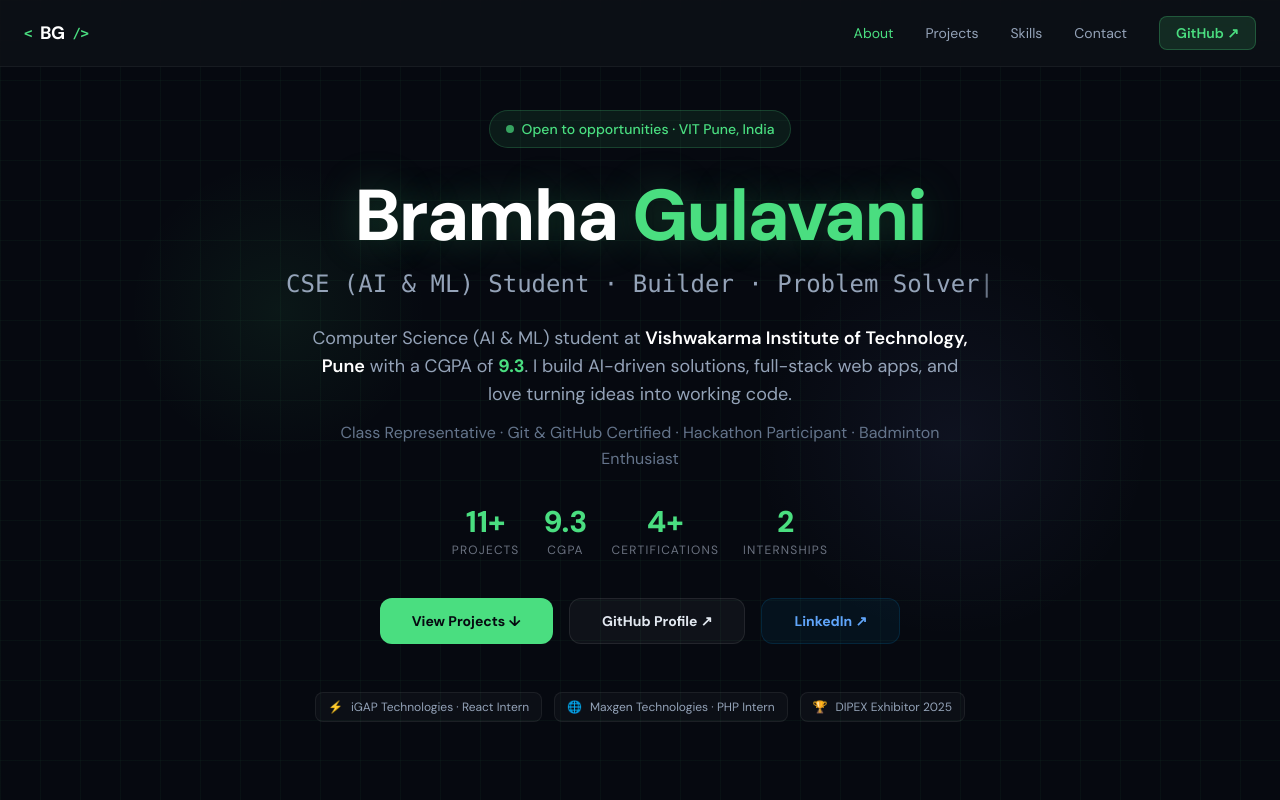
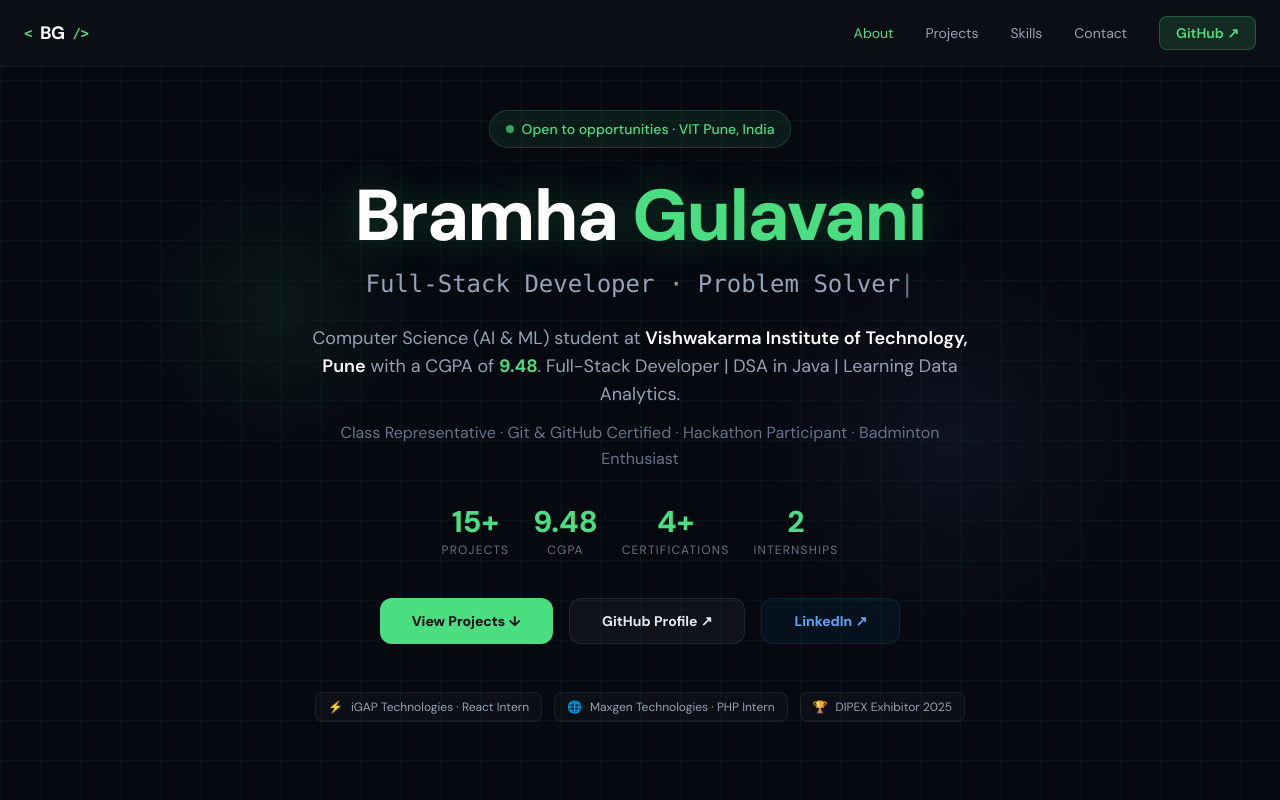
Before and after one commit to bramhagulavani/ProjectPage, a React (Create React App) app: page / in a window 1280 px wide. Shown: the top 800 px of the page. Built offline with nearby package versions, Linux system fonts and the light colour scheme.

Commit message:
Changed the educational information

```diff
--- a/src/ProjectPage.jsx
+++ b/src/ProjectPage.jsx
@@ -526,15 +526,15 @@ export default function Portfolio() {
 
           {/* Typewriter role */}
           <p className="text-xl md:text-2xl font-mono mb-6" style={{ color: "#94a3b8" }}>
-            <TypeWriter text="CSE (AI & ML) Student · Builder · Problem Solver" speed={50} />
+            <TypeWriter text="Full-Stack Developer · Problem Solver" speed={50} />
           </p>
 
           {/* About blurb */}
           <p className="max-w-2xl mx-auto text-base md:text-lg leading-relaxed mb-3" style={{ color: "#94a3b8" }}>
             Computer Science (AI & ML) student at{" "}
             <span className="text-white font-semibold">Vishwakarma Institute of Technology, Pune</span>{" "}
-            with a CGPA of <span style={{ color: "#4ade80" }} className="font-bold">9.3</span>.
-            I build AI-driven solutions, full-stack web apps, and love turning ideas into working code.
+            with a CGPA of <span style={{ color: "#4ade80" }} className="font-bold">9.48</span>.
+            Full-Stack Developer | DSA in Java | Learning Data Analytics.
           </p>
           <p className="max-w-2xl mx-auto text-base leading-relaxed mb-8" style={{ color: "#64748b" }}>
             Class Representative · Git & GitHub Certified · Hackathon Participant · Badminton Enthusiast
@@ -543,8 +543,8 @@ export default function Portfolio() {
           {/* Stats */}
           <div className="flex flex-wrap justify-center gap-6 mb-10">
             {[
-              { label: "Projects", value: "11+" },
-              { label: "CGPA", value: "9.3" },
+              { label: "Projects", value: "15+" },
+              { label: "CGPA", value: "9.48" },
               { label: "Certifications", value: "4+" },
               { label: "Internships", value: "2" },
             ].map((s) => (
```
